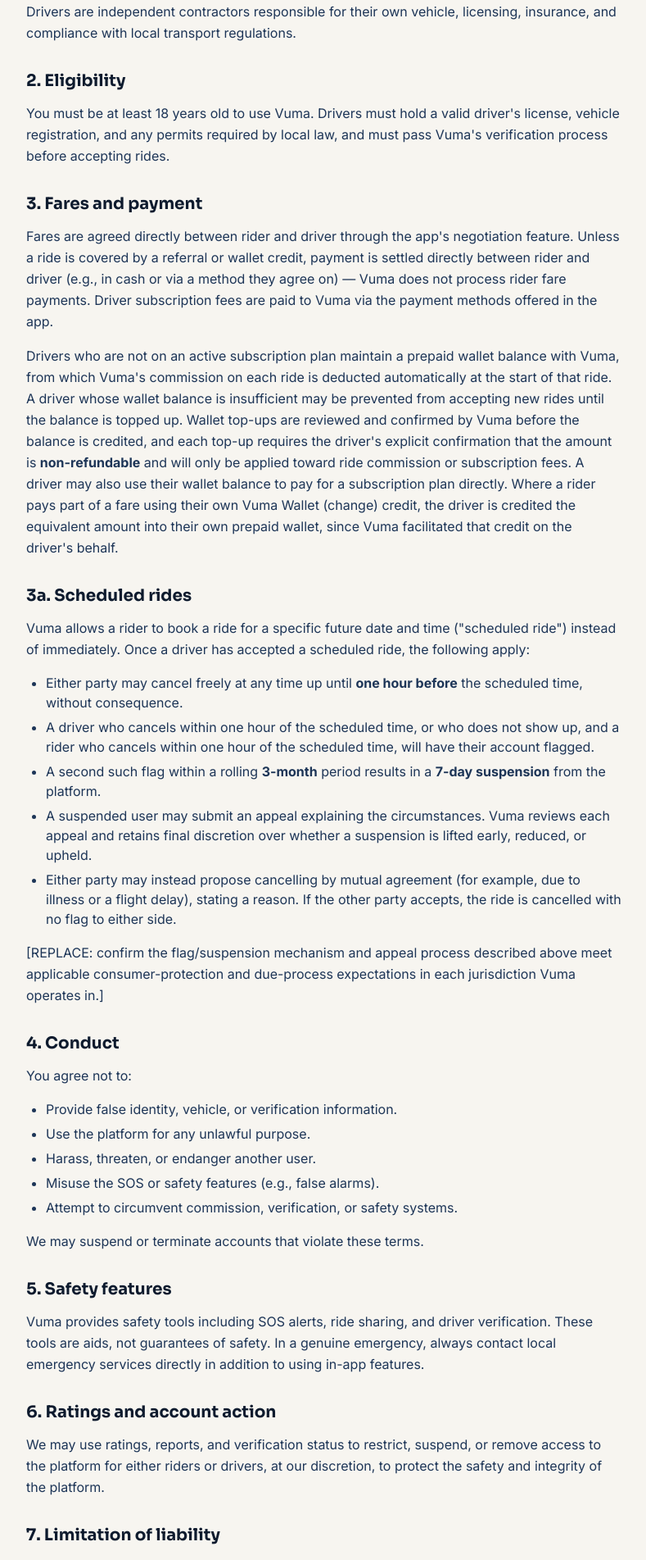
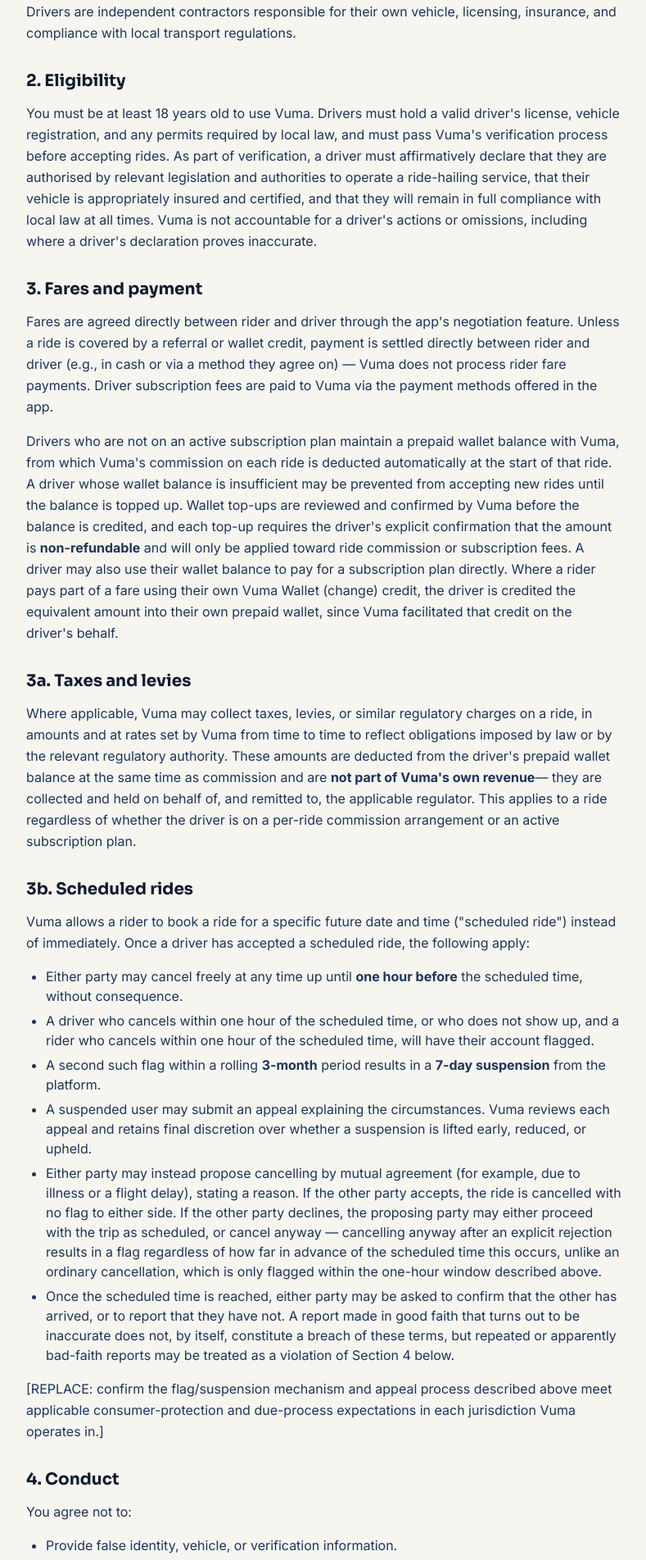
Before and after one commit to marashazw/vuma, a Next.js app: page /terms in a window 1280 px wide. Shown: the part 389-2292 px from the top of the page at 82% size, without its empty margins (244-1033 px from the left). Built offline with nearby package versions, Linux system fonts and the light colour scheme.

Commit message:
Update terms of service and legal review note for tax/levy, scheduled-ride, and account-action changes

```diff
--- a/app/terms/page.tsx
+++ b/app/terms/page.tsx
@@ -23,7 +23,7 @@
           NOTE FOR LEGAL REVIEWER — not rendered on the page, this comment
           only appears in source. See the accompanying note sent alongside
           this document for the full context on what specifically needs
-          review (Sections 3, 3a, and 7 especially).
+          review (Sections 3a, 3b, and 7 especially).
         */}
         <p>
           These terms govern your use of Vuma. By creating an account, you agree to them. Vuma is
@@ -43,7 +43,11 @@
         <p>
           You must be at least 18 years old to use Vuma. Drivers must hold a valid driver's license,
           vehicle registration, and any permits required by local law, and must pass Vuma's verification
-          process before accepting rides.
+          process before accepting rides. As part of verification, a driver must affirmatively declare
+          that they are authorised by relevant legislation and authorities to operate a ride-hailing
+          service, that their vehicle is appropriately insured and certified, and that they will remain
+          in full compliance with local law at all times. Vuma is not accountable for a driver's actions
+          or omissions, including where a driver's declaration proves inaccurate.
         </p>
 
         <h2>3. Fares and payment</h2>
@@ -67,7 +71,18 @@
           that credit on the driver's behalf.
         </p>
 
-        <h2>3a. Scheduled rides</h2>
+        <h2>3a. Taxes and levies</h2>
+        <p>
+          Where applicable, Vuma may collect taxes, levies, or similar regulatory charges on a ride, in
+          amounts and at rates set by Vuma from time to time to reflect obligations imposed by law or by
+          the relevant regulatory authority. These amounts are deducted from the driver's prepaid wallet
+          balance at the same time as commission and are <strong>not part of Vuma's own revenue</strong>
+          — they are collected and held on behalf of, and remitted to, the applicable regulator. This
+          applies to a ride regardless of whether the driver is on a per-ride commission arrangement or
+          an active subscription plan.
+        </p>
+
+        <h2>3b. Scheduled rides</h2>
         <p>
           Vuma allows a rider to book a ride for a specific future date and time ("scheduled ride")
           instead of immediately. Once a driver has accepted a scheduled ride, the following apply:
@@ -92,7 +107,16 @@
           <li>
             Either party may instead propose cancelling by mutual agreement (for example, due to illness
             or a flight delay), stating a reason. If the other party accepts, the ride is cancelled with
-            no flag to either side.
+            no flag to either side. If the other party declines, the proposing party may either proceed
+            with the trip as scheduled, or cancel anyway — cancelling anyway after an explicit rejection
+            results in a flag regardless of how far in advance of the scheduled time this occurs, unlike
+            an ordinary cancellation, which is only flagged within the one-hour window described above.
+          </li>
+          <li>
+            Once the scheduled time is reached, either party may be asked to confirm that the other has
+            arrived, or to report that they have not. A report made in good faith that turns out to be
+            inaccurate does not, by itself, constitute a breach of these terms, but repeated or
+            apparently bad-faith reports may be treated as a violation of Section 4 below.
           </li>
         </ul>
         <p>
@@ -123,7 +147,11 @@
         <p>
           We may use ratings, reports, and verification status to restrict, suspend, or remove access to
           the platform for either riders or drivers, at our discretion, to protect the safety and
-          integrity of the platform.
+          integrity of the platform. Separately from any automatic flag- or rating-based suspension,
+          Vuma may also place an account on temporary hold while investigating a specific concern,
+          stating a reason for the hold; this is not itself a finding of wrongdoing, and access is
+          restored once the investigation concludes unless a further suspension is warranted under this
+          section.
         </p>
 
         <h2>7. Limitation of liability</h2>
```
Also changed, not shown: 1 other file (tests, documents, lock files or other folders).
